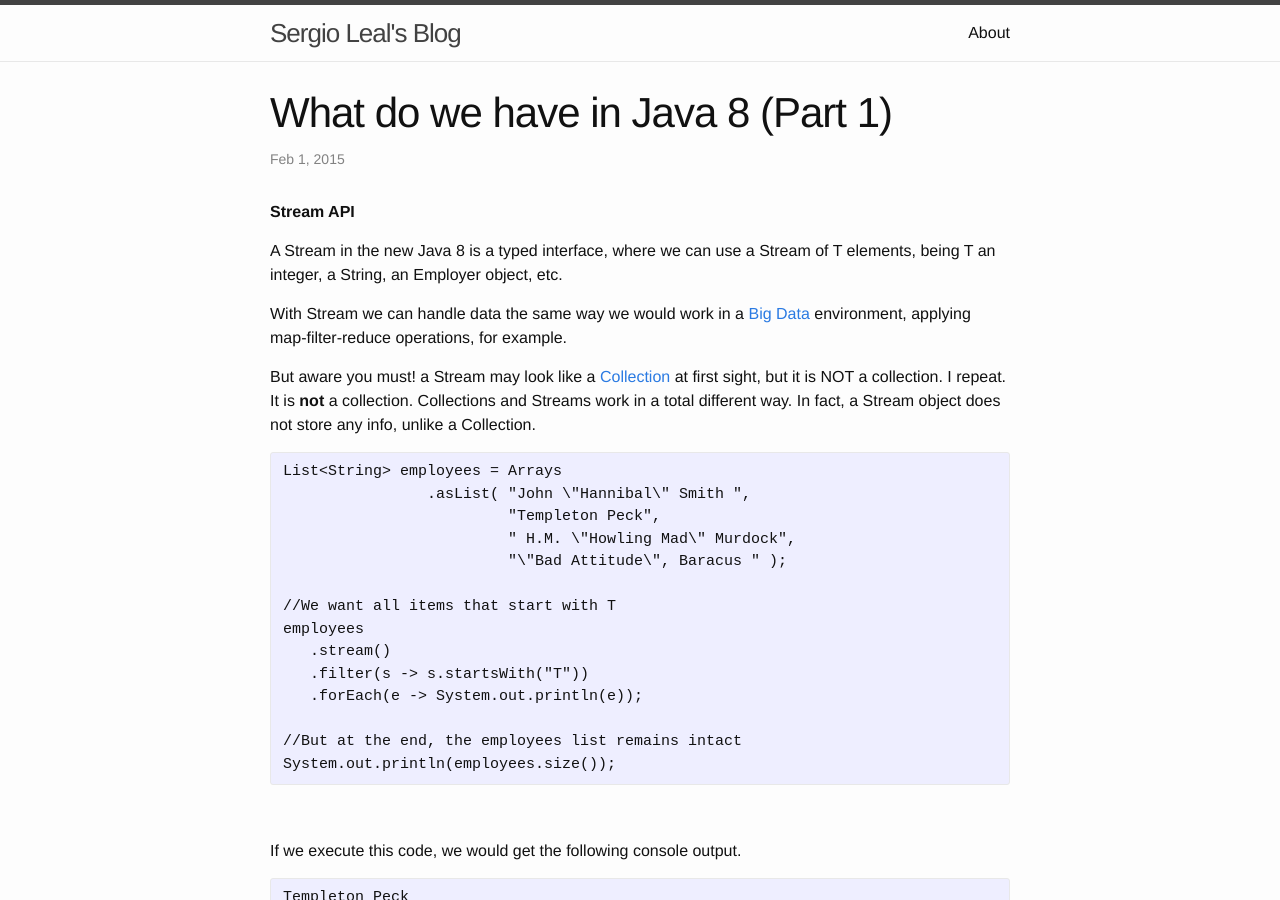
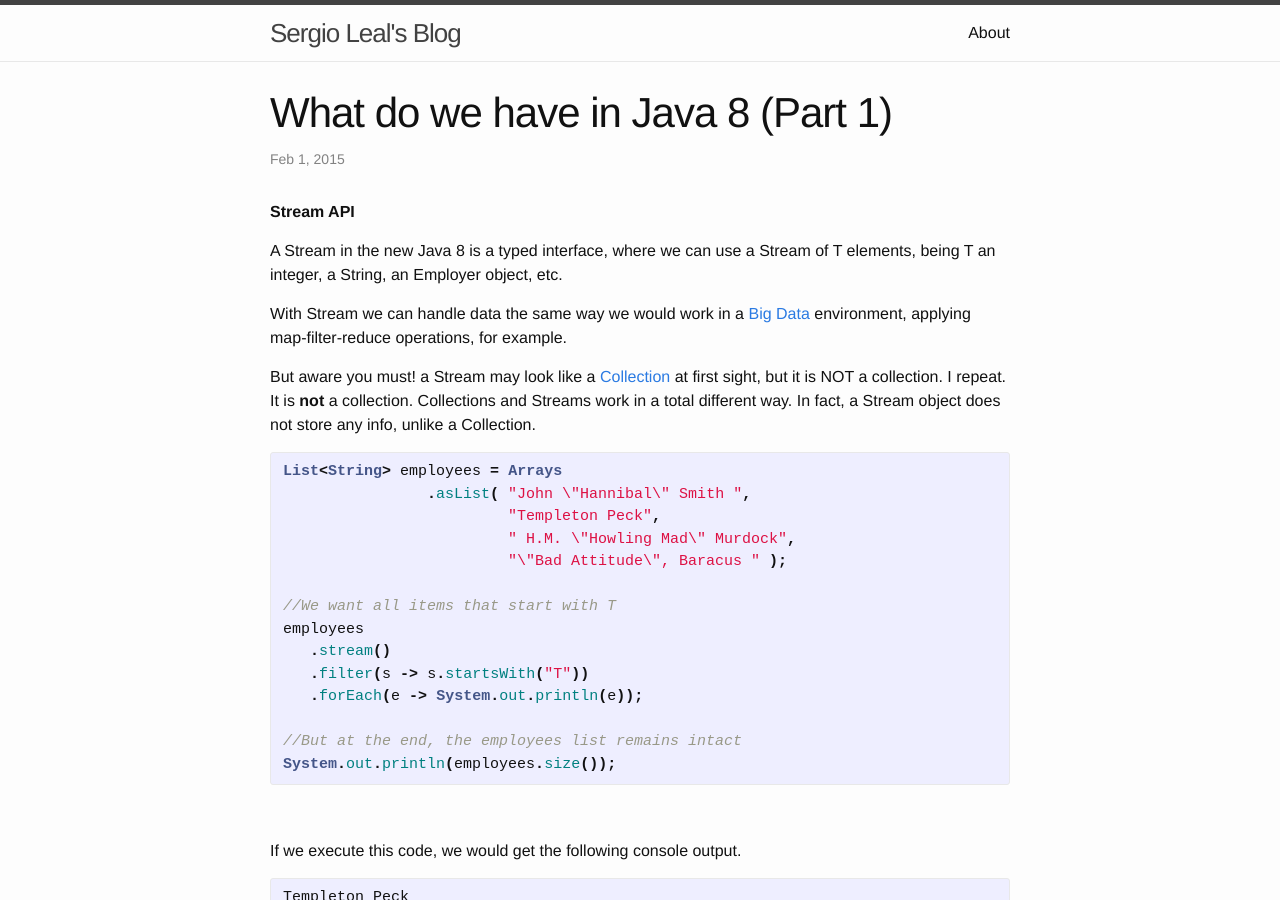
Before and after one commit to sergiolealdev/blog, a Jekyll site: the page built from _posts/2015-02-01-what-is-new-java8.markdown, in a window 1280 px wide and 900 px high. Built offline with Jekyll 4.4.1, drawn with Linux system fonts in a browser that asks for light colours.

Commit message:
adding highlights

```diff
--- a/_posts/2015-02-01-what-is-new-java8.markdown
+++ b/_posts/2015-02-01-what-is-new-java8.markdown
@@ -9,7 +9,9 @@ categories: java java8
 <p dir="ltr">With Stream we can handle data the same way we would work in a <a href="http://en.wikipedia.org/wiki/Big_data">Big Data</a> environment, applying map-filter-reduce operations, for example.<!--more--></p>
 <p dir="ltr">But aware you must! a Stream may look like a <a href="http://docs.oracle.com/javase/7/docs/api/java/util/Collection.html">Collection</a> at first sight, but it is NOT a collection. I repeat. It is <b>not </b>a collection. Collections and Streams work in a total different way. In fact, a Stream object does not store any info, unlike a Collection.</p>
 
-<pre class="font:consolas whitespace-before:1 whitespace-after:1 lang:java decode:true ">List&lt;String&gt; employees = Arrays
+{% highlight java %}
+
+List<String> employees = Arrays
                 .asList( "John \"Hannibal\" Smith ",
                          "Templeton Peck",
                          " H.M. \"Howling Mad\" Murdock",
@@ -18,11 +20,14 @@ categories: java java8
 //We want all items that start with T
 employees
    .stream()
-   .filter(s -&gt; s.startsWith("T"))
-   .forEach(e -&gt; System.out.println(e));
+   .filter(s -> s.startsWith("T"))
+   .forEach(e -> System.out.println(e));
 
 //But at the end, the employees list remains intact
-System.out.println(employees.size());</pre>
+System.out.println(employees.size());
+
+{% endhighlight %}
+
 &nbsp;
 <p dir="ltr">If we execute this code, we would get the following console output.</p>
 
```
